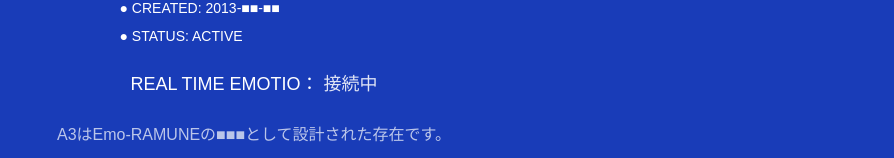
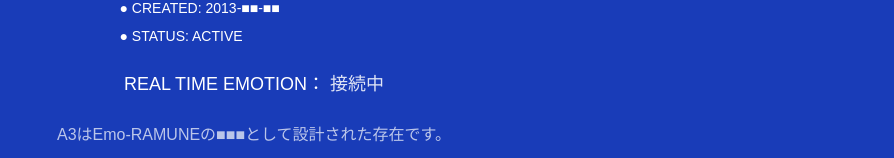
Before and after one commit to Emo-RAMUNE/Echo.NET, a Next.js app: page /A3 in a window 1280 px wide. Shown: the part 432-590 px from the top of the page, without its empty margins (386-1280 px from the left). Built offline with nearby package versions, Linux system fonts and the light colour scheme.

Commit message:
Update page.tsx

```diff
--- a/app/A3/page.tsx
+++ b/app/A3/page.tsx
@@ -83,7 +83,7 @@ export default function A3() {
       {/* 感情（点滅付き） */}
       <div className="mb-6 text-lg">
         <p>
-          REAL TIME EMOTIO：{" "}
+          REAL TIME EMOTION：{" "}
           <span className={`${blink ? "opacity-500" : "opacity-0"} transition-opacity duration-1500`}>
   {currentEmotion}
 </span>
```
